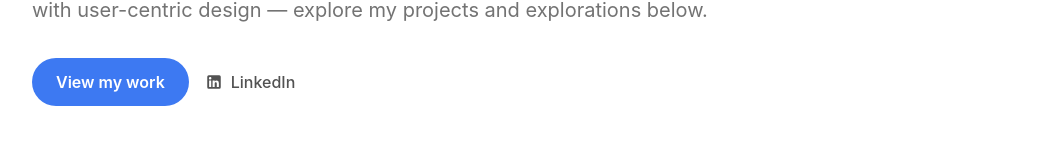
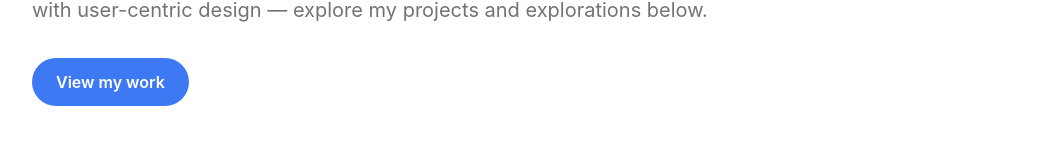
Before and after one commit to zeropandes04/portfolio_website, a Next.js app: page / in a window 1280 px wide. Shown: the part 342-502 px from the top of the page, without its empty margins (120-1159 px from the left). Built offline with nearby package versions, Linux system fonts and the light colour scheme; no server answers.

Commit message:
remove LinkedIn link from hero section

```diff
--- a/src/app/page.tsx
+++ b/src/app/page.tsx
@@ -30,17 +30,6 @@ export default async function HomePage() {
               className="btn-primary text-white px-6 py-3 rounded-full font-semibold transition-opacity hover:opacity-80"
             >
               View my work
-            </a>
-            <a
-              href={profile.linkedin}
-              target="_blank"
-              rel="noopener noreferrer"
-              className="flex items-center gap-2 text-neutral-600 font-medium transition-opacity hover:opacity-70"
-            >
-              <svg width="18" height="18" viewBox="0 0 24 24" fill="currentColor">
-                <path d="M19 3a2 2 0 0 1 2 2v14a2 2 0 0 1-2 2H5a2 2 0 0 1-2-2V5a2 2 0 0 1 2-2h14m-.5 15.5v-5.3a3.26 3.26 0 0 0-3.26-3.26c-.85 0-1.84.52-2.32 1.3v-1.11h-2.79v8.37h2.79v-4.93c0-.77.62-1.4 1.39-1.4a1.4 1.4 0 0 1 1.4 1.4v4.93h2.79M6.88 8.56a1.68 1.68 0 0 0 1.68-1.68c0-.93-.75-1.69-1.68-1.69a1.69 1.69 0 0 0-1.69 1.69c0 .93.76 1.68 1.69 1.68m1.39 9.94v-8.37H5.5v8.37h2.77z" />
-              </svg>
-              LinkedIn
             </a>
           </div>
         </div>
```
